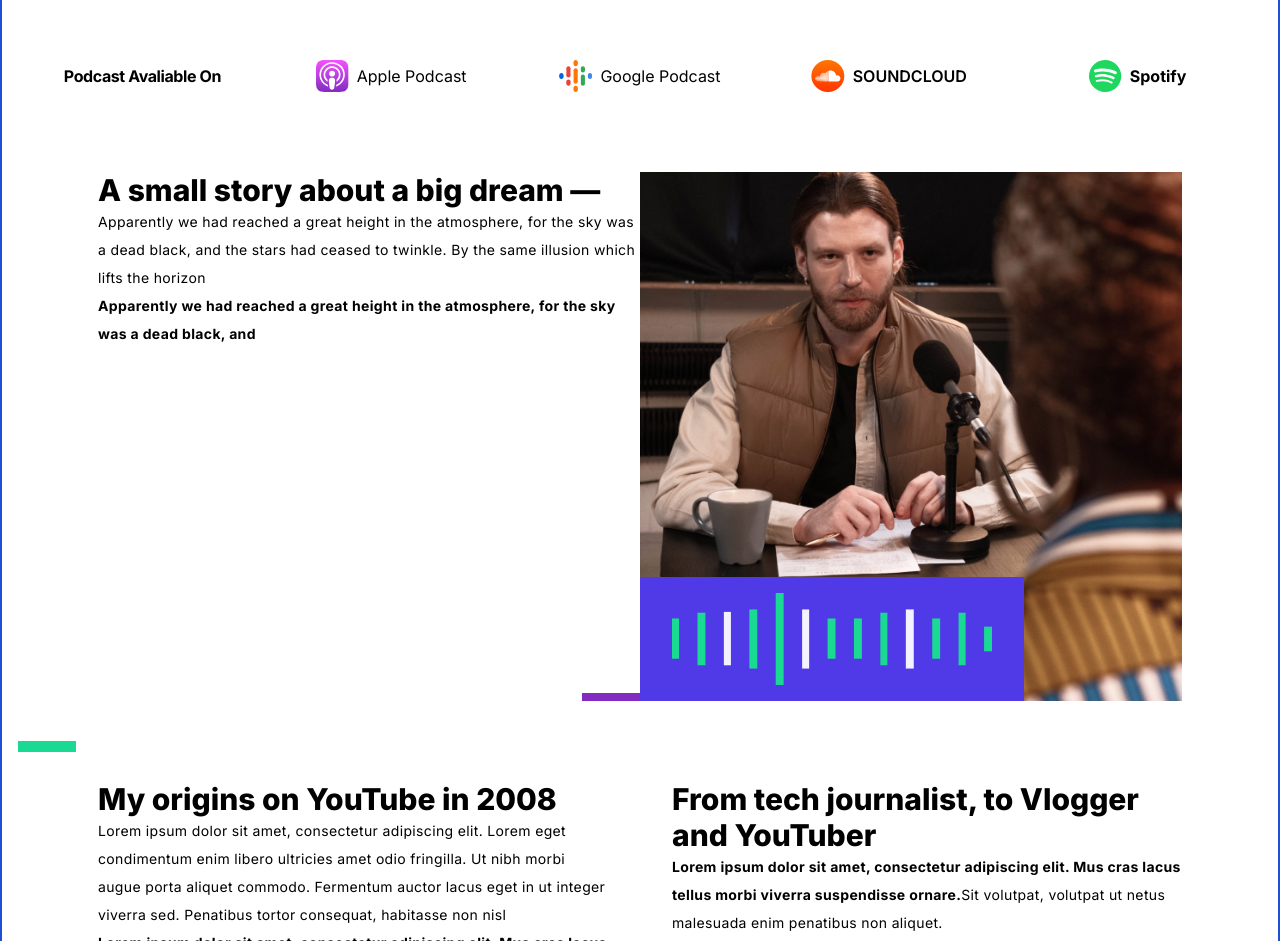
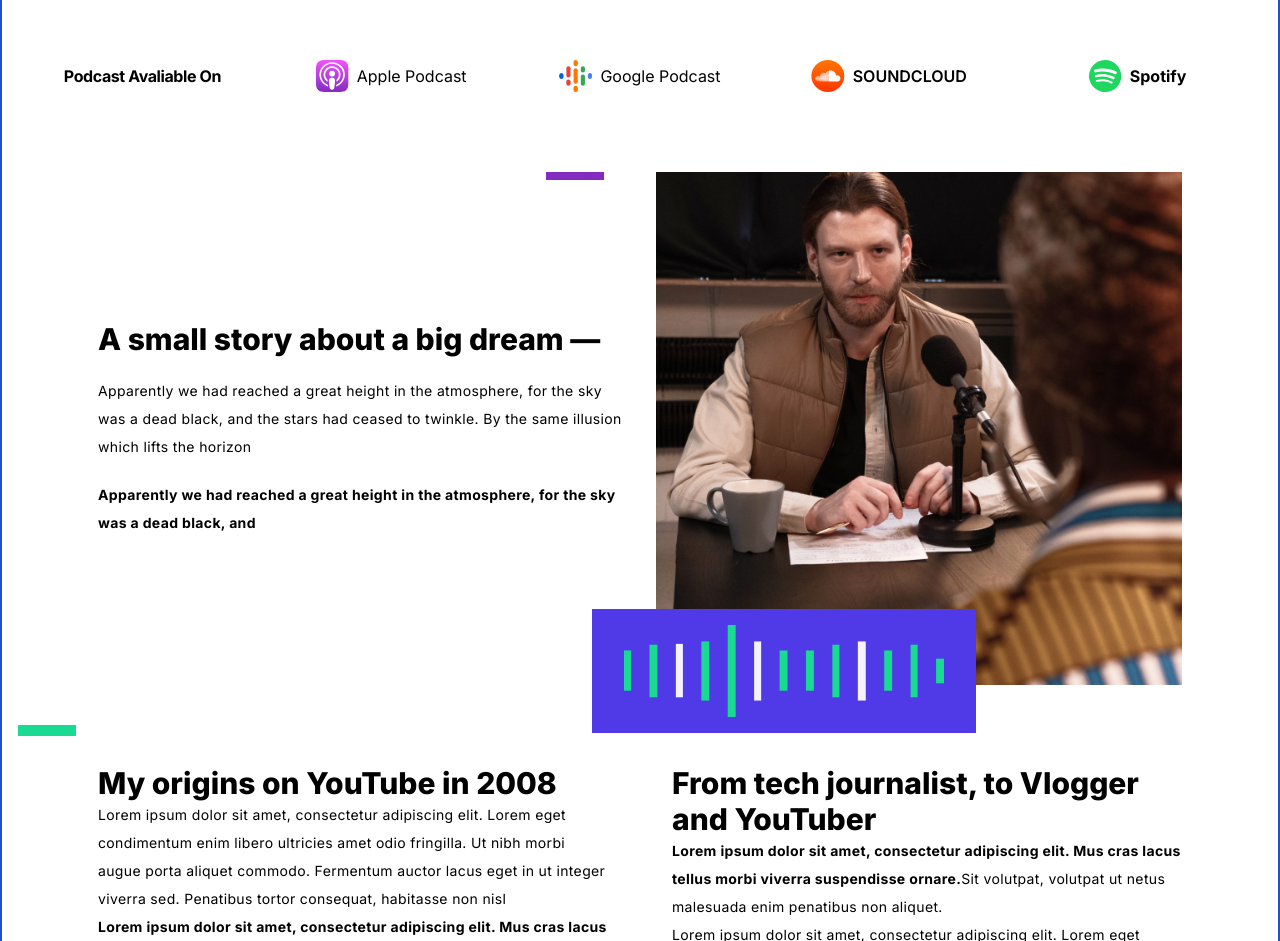
Before and after one commit to Gahramanoval301/finsweet-podcast-community, a Next.js app: page /host in a window 1280 px wide. Shown: the part 840-1781 px from the top of the page. Built offline with nearby package versions, Linux system fonts and the light colour scheme.

Commit message:
Redesigning of DreamSection section of Host page

```diff
--- a/src/components/Host/DreamSection/index.tsx
+++ b/src/components/Host/DreamSection/index.tsx
@@ -2,8 +2,8 @@ import React from 'react'
 
 export default function DreamSection() {
     return (
-        <section className='section-space grid grid-cols-1 sm:grid-cols-2 '>
-            <div className='relative'>
+        <section className='section-space grid-box gap-5 sm:gap-8 '>
+            <div className='host-content-box justify-center'>
                 <h2 className='head-text'>
                     A small story about a big dream  —
                 </h2>
@@ -16,12 +16,12 @@ export default function DreamSection() {
                     Apparently we had reached a great height in the atmosphere,
                     for the sky was a dead black, and
                 </p>
-                <img className='absolute bottom-0 right-0' src="/purpleLine.svg" alt="long green line" />
+                <img className='absolute -top-10 sm:top-0 lg:bottom-20 right-5' src="/purpleLine.svg" alt="long green line" />
 
             </div>
             <div className='relative'>
             <img  src="/Host/man-wearing-a-puffer-jacket-6878718.png" alt="man-wearing-a-puffer-jacket" />
-            <img className='absolute bottom-0 left-0' src="/Host/Wave.svg" alt="wave" />
+            <img className='absolute -bottom-12 -left-14 md:-left-20 lg:-left-16 scale-[0.75] lg:scale-[0.85] xl:scale-100' src="/Host/Wave.svg" alt="wave" />
 
             </div>
         </section>
```
